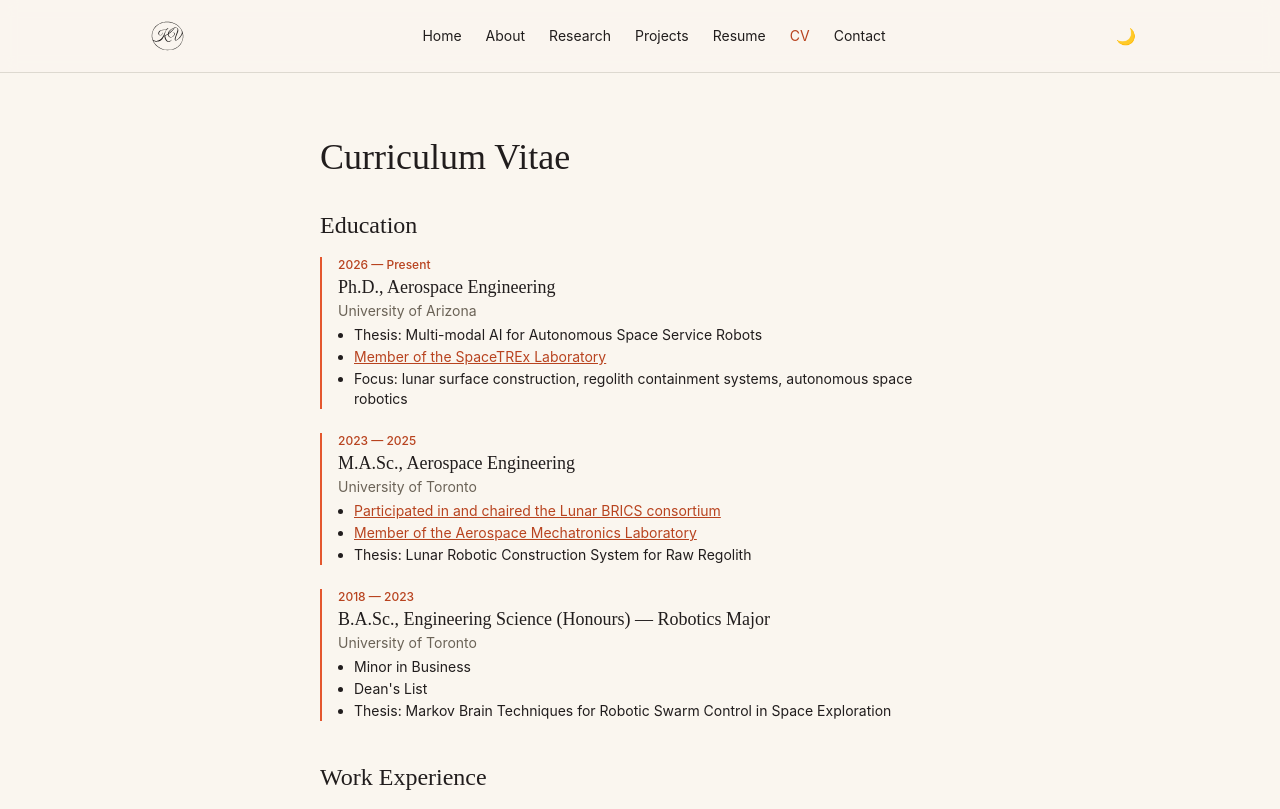
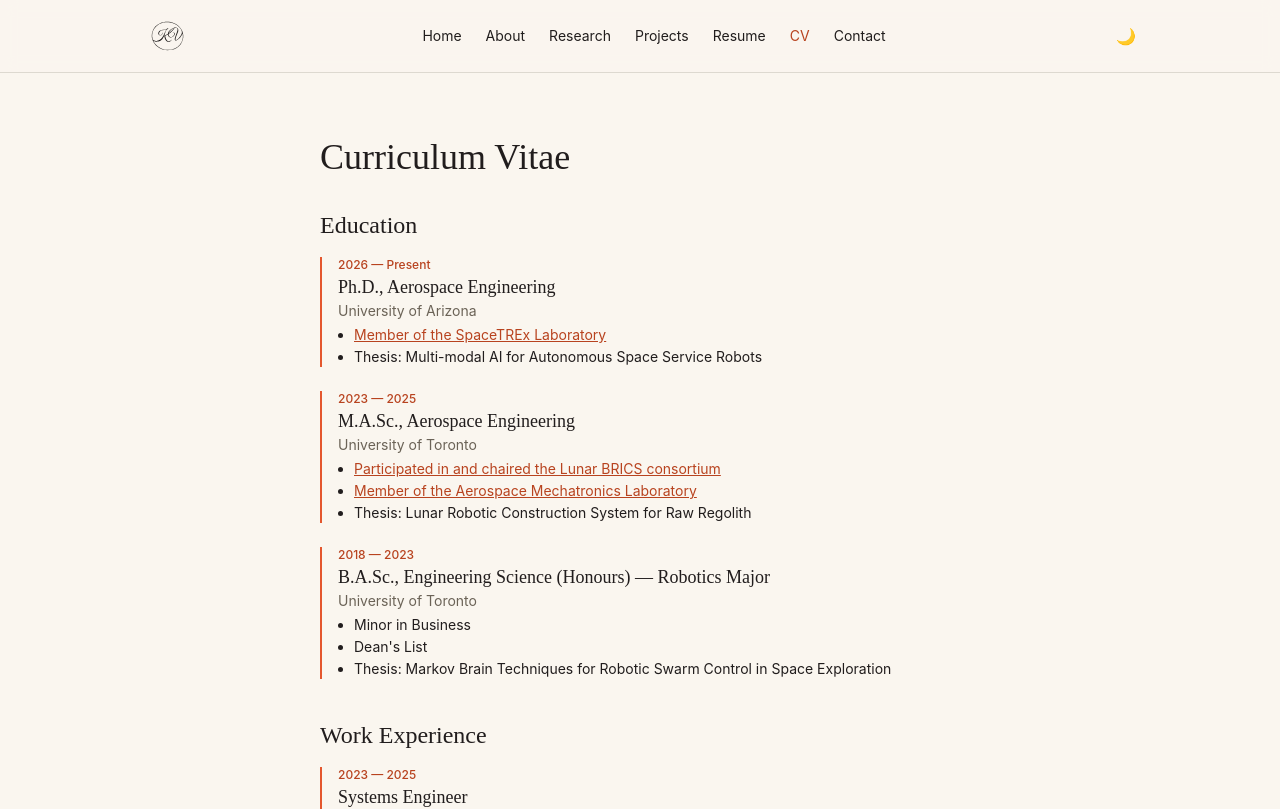
Before and after one commit to natek1234/personal_website, a React (Vite) app: page /cv in a window 1280 px wide. Shown: the top 809 px of the page. Built offline with nearby package versions, Linux system fonts and the light colour scheme.

Commit message:
Remove PhD Focus bullet, move Thesis bullet to last for consistency

```diff
--- a/src/data/cv.ts
+++ b/src/data/cv.ts
@@ -9,9 +9,8 @@ export const cvEntries: CVEntry[] = [
     org: 'University of Arizona',
     dateRange: { start: '2026' },
     bullets: [
+      { text: 'Member of the SpaceTREx Laboratory', url: 'https://spacetrex.arizona.edu/' },
       'Thesis: Multi-modal AI for Autonomous Space Service Robots',
-      { text: 'Member of the SpaceTREx Laboratory', url: 'https://spacetrex.arizona.edu/' },
-      'Focus: lunar surface construction, regolith containment systems, autonomous space robotics',
     ],
   },
   {
```
